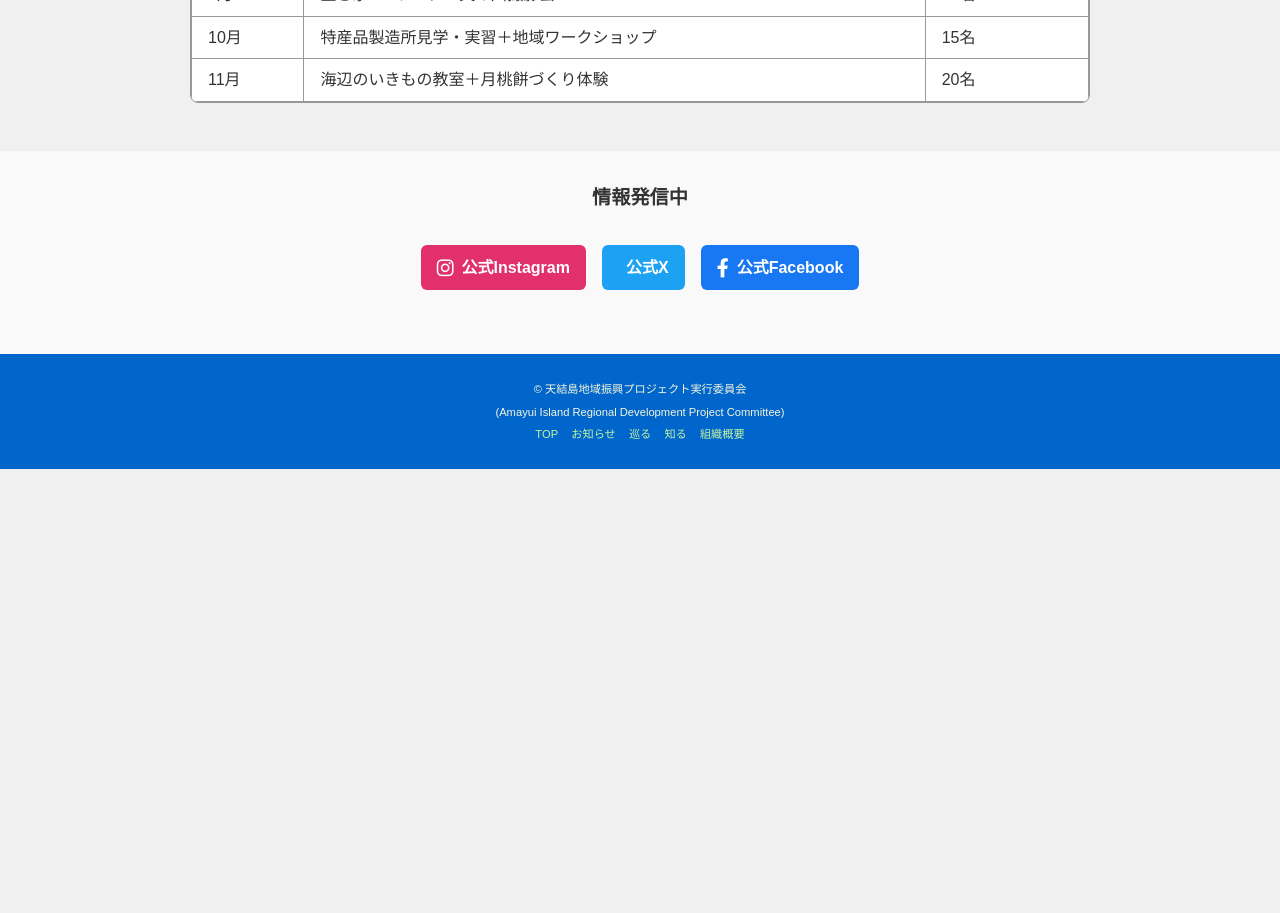
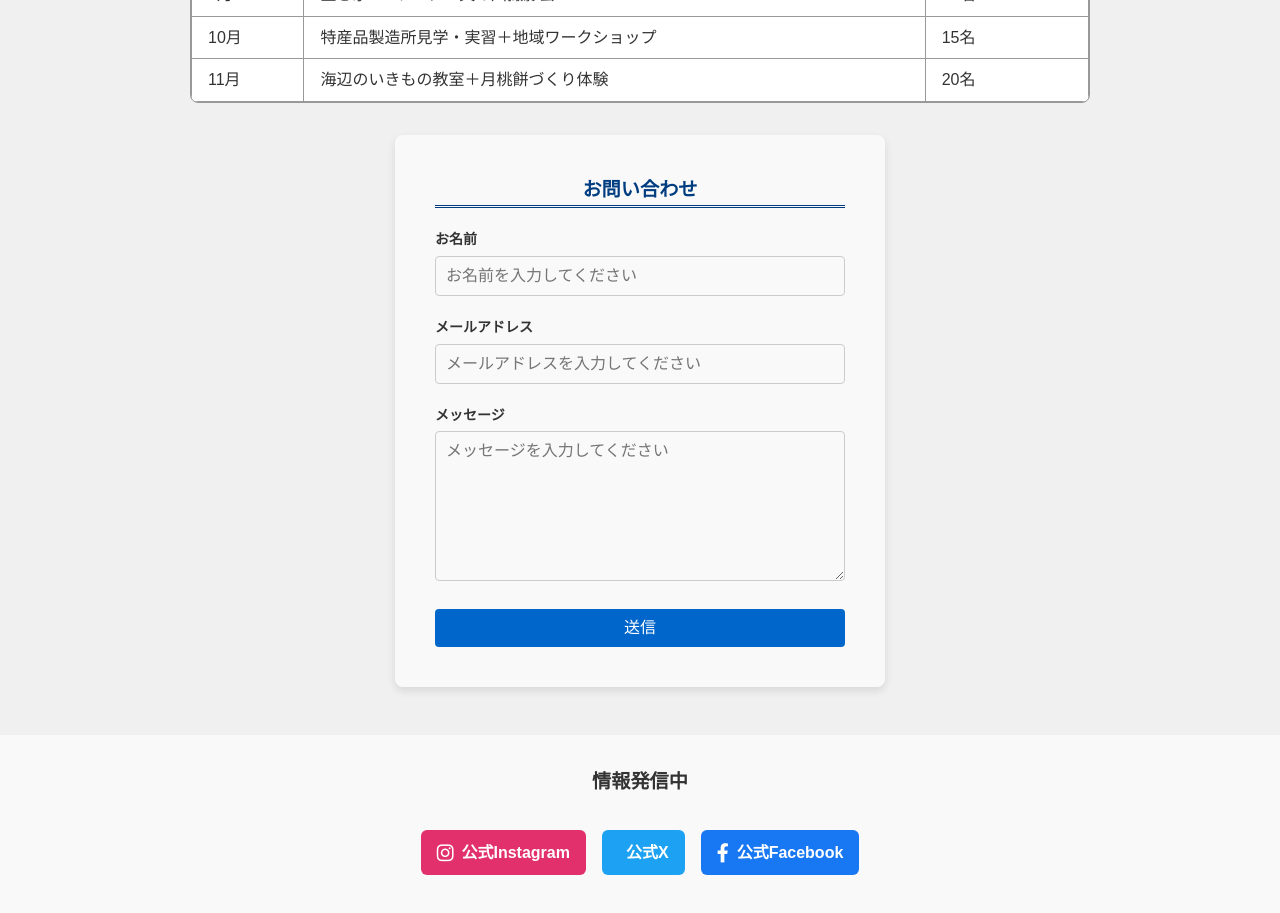
Before and after one commit to yoikonoyo/amayui-island, a plain HTML site: page index.html in a window 1280 px wide. Shown: the part 2480-3393 px from the top of the page. Before the commit the page ends 2949 px from the top, so only its background shows below. Drawn offline with nearby package versions, Linux system fonts and the light colour scheme; some packages are replaced by stand-ins of ours; some icons are missing.

Commit message:
Update index.html

```diff
--- a/index.html
+++ b/index.html
@@ -182,9 +182,34 @@
                 </tbody>
               </table>
             </div>
-          </div>
+        <!-- お問い合わせフォーム -->
+    <div class="schedule-question">
+      <h3>お問い合わせ</h3>
+      <form action="" method="post" name="contact-form">
+        <!-- from action=""の""に#を入れるとトップへリンク、空欄にするとどこにも移動しない-->
+        <div class="form-group">
+          <label for="name">お名前</label>
+          <input type="text" id="name" name="name" placeholder="お名前を入力してください" required>
+          <!-- "お名前を入力してください"の後ろに半角あけてrequiredを入れると入力しないと先に進めないようにhtml5が自動的にポインターに表示してくれる-->
         </div>
-      </section>
+
+        <div class="form-group">
+          <label for="email">メールアドレス</label>
+          <input type="email" id="email" name="email" placeholder="メールアドレスを入力してください" required >
+        </div>
+
+        <div class="form-group">
+          <label for="message">メッセージ</label>
+          <textarea id="message" name="message" placeholder="メッセージを入力してください" required></textarea>
+        </div>
+
+        <button type="button" class="submit-btn" title="準備中です">送信</button>
+      </form>
+    </div><!--schedule-question-->
+    </div><!--schedule-wrapper-->
+    </div> <!--wrapper-->
+   </section>
+
 
       <!-- SNS セクション -->
       <section class="sns-section">
```
